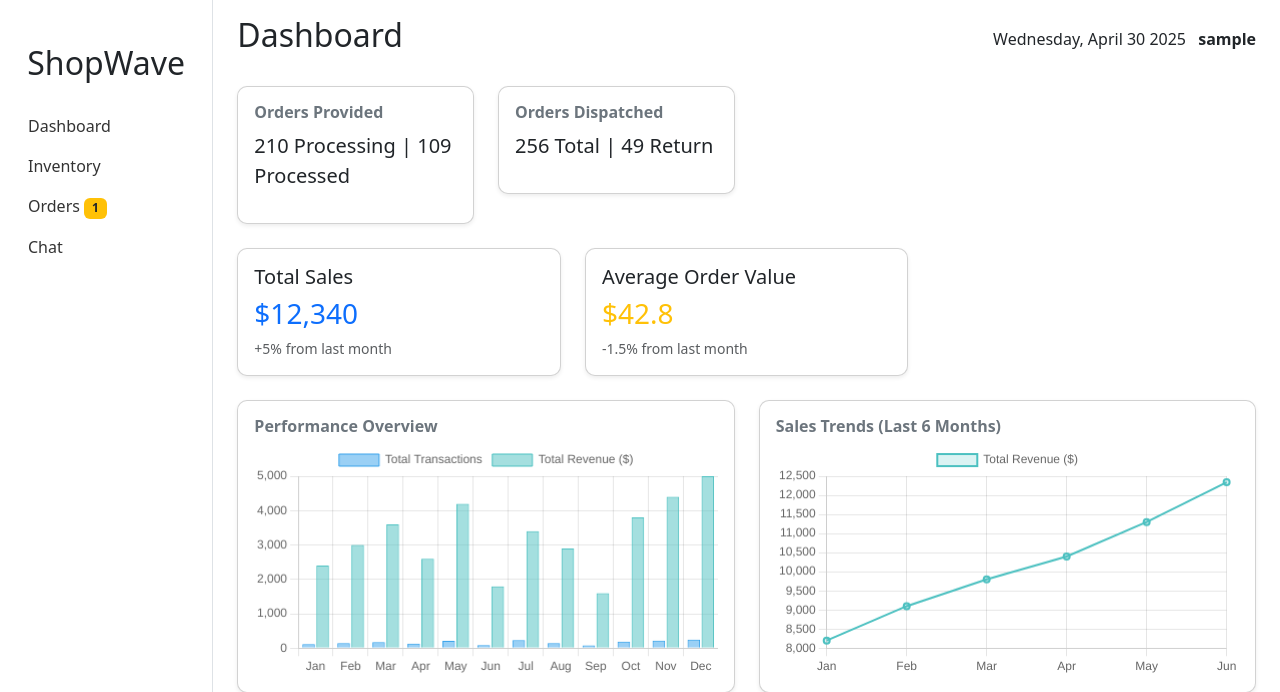
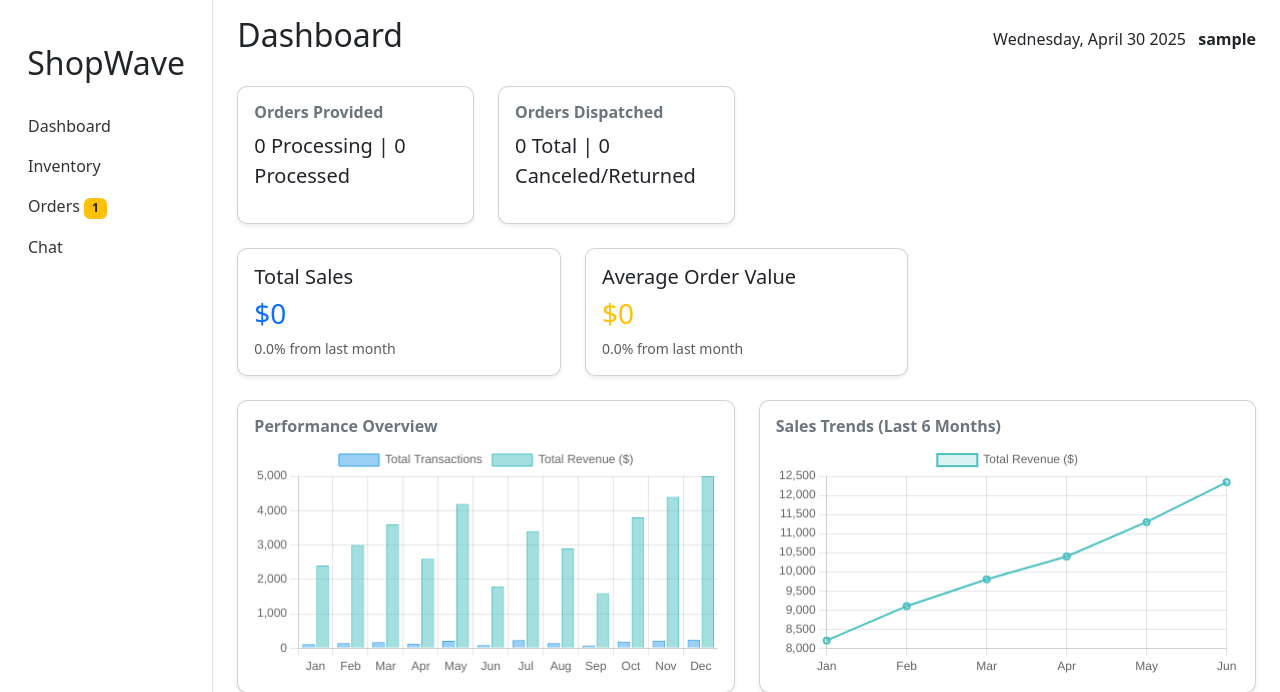
Before and after one commit to kevinrev26/proj-istmo, a Django app: page /shop/ in a window 1280 px wide. Shown: the part 82-774 px from the top of the page. Run offline with Django 5.2, Linux system fonts and the light colour scheme; a user stored in the database is signed in; tables that the repository leaves empty hold one stand-in row (values such as "Sample post"); some libraries are stand-ins or nearby versions.

Commit message:
Orders and Sales functionality added to the dashboard

```diff
--- /dev/null
+++ b/shop/helpers.py
@@ -0,0 +1,39 @@
+from django.utils import timezone
+from datetime import datetime, timedelta
+
+def get_current_and_previous_days():
+    #TODO Add documentation
+    ''''''
+    today = datetime.today().replace(hour=0, minute=0, second=0, microsecond=0)
+    start_of_current_month = today.replace(day=1)
+
+    # Start of previous month
+    if start_of_current_month.month == 1:
+        start_of_prev_month = start_of_current_month.replace(year=start_of_current_month.year - 1, month=12)
+    else:
+        start_of_prev_month = start_of_current_month.replace(month=start_of_current_month.month - 1)
+
+    # End of previous month = one second before current month starts
+    end_of_prev_month = start_of_current_month - timedelta(seconds=1)
+
+    return start_of_prev_month, end_of_prev_month, start_of_current_month
+
+def get_sales_rate(prev, curr):
+    #TODO Add documentation
+    # Avoid division by zero and handle edge cases
+    rate_change = 0
+    if prev == 0:
+        if curr > 0:
+            rate_change = 100.0  # Full increase from nothing
+        else:
+            rate_change = 0.0    # No sales in either month
+    else:
+        rate_change = ((curr - prev) / prev) * 100
+
+    rate_class = "text-muted"
+    if rate_change > 0:
+        rate_class = "text-success"
+    elif rate_change < 0:
+        rate_class = "text-danger"
+
+    return rate_change, rate_class
--- a/shop/templates/shop/show.html
+++ b/shop/templates/shop/show.html
@@ -22,7 +22,7 @@
                     <div class="card shadow-sm">
                         <div class="card-body">
                             <h6>Orders Provided</h6>
-                            <p class="fs-5">210 Processing | 109 Processed</p>
+                            <p class="fs-5">{{template_data.new_orders_count}} Processing | {{template_data.orders_processed}} Processed</p>
                         </div>
                     </div>
                 </div>
@@ -30,7 +30,7 @@
                     <div class="card shadow-sm">
                         <div class="card-body">
                             <h6>Orders Dispatched</h6>
-                            <p class="fs-5">256 Total | 49 Return</p>
+                            <p class="fs-5">{{template_data.total_dispatched}} Total | {{template_data.orders_canceled}} Canceled/Returned</p>
                         </div>
                     </div>
                 </div>
@@ -41,15 +41,15 @@
                 <div class="col-md-4">
                     <div class="card shadow-sm p-3">
                         <h5>Total Sales</h5>
-                        <h3 class="text-primary">$12,340</h3>
-                        <small class="text-muted">+5% from last month</small>
+                        <h3 class="text-primary">${{template_data.total_sales}}</h3>
+                        <small class="{{ template_data.rate_class }}">{{template_data.rate}}% from last month</small>
                     </div>
                 </div>
                 <div class="col-md-4">
                     <div class="card shadow-sm p-3">
                         <h5>Average Order Value</h5>
-                        <h3 class="text-warning">$42.8</h3>
-                        <small class="text-muted">-1.5% from last month</small>
+                        <h3 class="text-warning">${{template_data.avg_month_orders}}</h3>
+                        <small class="{{ template_data.avg_rate_class }}">{{template_data.avg_rate}}% from last month</small>
                     </div>
                 </div>
             </div>
--- a/shop/views.py
+++ b/shop/views.py
@@ -7,6 +7,8 @@ from .forms import ShopForm, ProductForm
 from django.utils.timezone import now
 from django.shortcuts import redirect
 from django.contrib import messages
+from django.db.models import Sum, Avg
+from .helpers import get_current_and_previous_days, get_sales_rate
 
 @login_required
 def show(request):
@@ -31,8 +33,66 @@ def show(request):
             template_data['form'] = form
             return render(request, 'shop/shop_creation.html', {'template_data': template_data})
     else:
-        return render(request, 'shop/show.html', {'shop': user_shop})
+        # Get orders and other stuff for the dashboard.
+        template_data = {}
+        template_data['shop'] = user_shop
 
+        #TODO Refactor into a helper function
+        new_orders_count = Order.objects.filter(shop=user_shop, status=Order.OrderStatus.IN_PROCESS).count()
+        orders_processed = Order.objects.filter(shop=user_shop).exclude(
+                status__in = [
+                    Order.OrderStatus.PENDING,
+                    Order.OrderStatus.IN_PROCESS
+                ]
+        ).count()
+        total_dispatched = Order.objects.filter(shop=user_shop, status=Order.OrderStatus.DISPATCHED).count()
+        orders_canceled = Order.objects.filter(shop=user_shop, status=Order.OrderStatus.CANCELED).count()
+        total_sales = Order.objects.filter(shop=user_shop, status=Order.OrderStatus.DONE).aggregate(
+            total=Sum('total'))['total'] or 0
+
+        str_prv_month, end_prv_month, str_curr_month = get_current_and_previous_days()
+
+        current_month_sales = Order.objects.filter(
+            shop=user_shop,
+            status=Order.OrderStatus.DONE,
+            date__gte=str_curr_month
+        ).aggregate(total=Sum('total'))['total'] or 0
+
+        previous_month_sales = Order.objects.filter(
+            shop=user_shop,
+            status=Order.OrderStatus.DONE,
+            date__gte=str_prv_month,
+            date__lte=end_prv_month
+        ).aggregate(total=Sum('total'))['total'] or 0
+
+        rate, rate_class = get_sales_rate(previous_month_sales, current_month_sales)
+
+        avg_month_orders = Order.objects.filter(
+            shop=user_shop,
+            status=Order.OrderStatus.DONE,
+            date__gte=str_curr_month
+        ).aggregate(total=Avg('total'))['total'] or 0
+
+        avg_previous_month_orders = Order.objects.filter(
+            shop=user_shop,
+            status=Order.OrderStatus.DONE,
+            date__gte=str_prv_month,
+            date__lte=end_prv_month
+        ).aggregate(total=Avg('total'))['total'] or 0
+
+        avg_rate, avg_rate_class = get_sales_rate(avg_previous_month_orders, avg_month_orders)
+
+        template_data['new_orders_count'] = new_orders_count
+        template_data['orders_processed'] = orders_processed
+        template_data['total_dispatched'] = total_dispatched
+        template_data['orders_canceled'] = orders_canceled
+        template_data['total_sales'] = total_sales
+        template_data['rate'] = rate
+        template_data['rate_class'] = rate_class
+        template_data['avg_month_orders'] = avg_month_orders
+        template_data['avg_rate'] = avg_rate
+        template_data['avg_rate_class'] = avg_rate_class
+        return render(request, 'shop/show.html', {'template_data': template_data})
 
 @login_required
 def show_orders(request):
```
